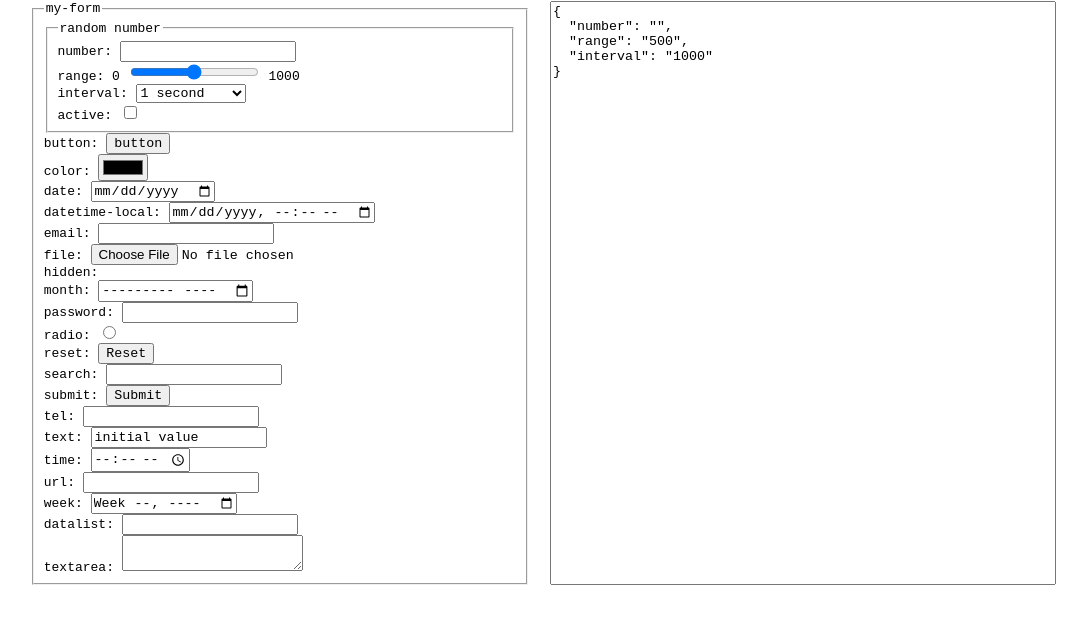
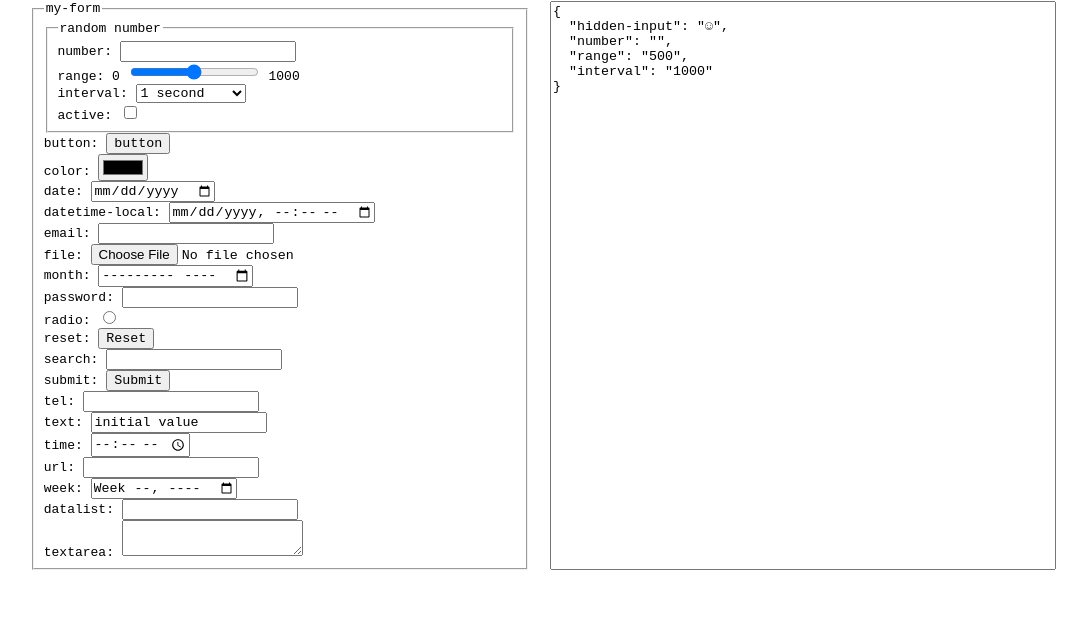
Before and after one commit to freejosh/scratch-form, a website: page demo/index.html in a window 1280 px wide. Shown: the part 96-720 px from the top of the page, without its empty margins (97-1184 px from the left). Drawn offline with Linux system fonts and the light colour scheme.

Commit message:
Format hidden input

```diff
--- a/demo/index.html
+++ b/demo/index.html
@@ -12,6 +12,8 @@
     <form id="form">
       <fieldset>
         <legend>my-form</legend>
+
+        <input type="hidden" name="hidden-input" value="&#9786;" />
 
         <fieldset name="random-number">
           <legend>random number</legend>
@@ -53,9 +55,6 @@
         </label>
         <label>
           file: <input type="file" name="file" />
-        </label>
-        <label>
-          hidden: <input type="hidden" name="hidden" />
         </label>
         <label>
           month: <input type="month" name="month" />
```
